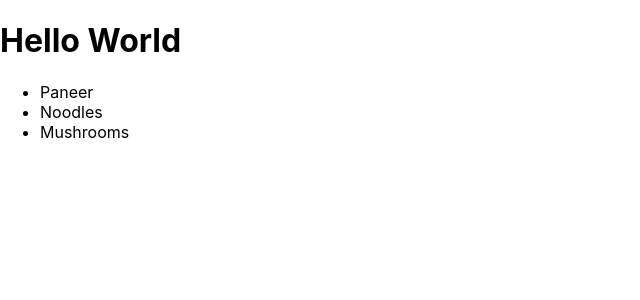
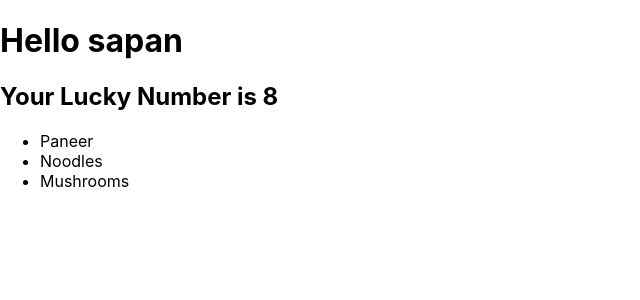
Before and after one commit to SapanSidhwani/intro-to-jsx, a React (Create React App) app: page / in a window 1280 px wide. Shown: the top 300 px of the page, without its empty margins (0-640 px from the left). Built offline with nearby package versions, Linux system fonts and the light colour scheme.

Commit message:
js expressions and ES6

```diff
--- a/src/App.js
+++ b/src/App.js
@@ -1,9 +1,12 @@
 import './App.css';
 
+const name = "sapan";
+const number = "3";
 function App() {
   return (
     <>
-      <h1>Hello World</h1>
+      <h1>Hello {name}</h1>
+      <h2>Your Lucky Number is {Math.floor(Math.random() * 10) + 1}</h2>
       <ul>
         <li>Paneer</li>
         <li>Noodles</li>
```
